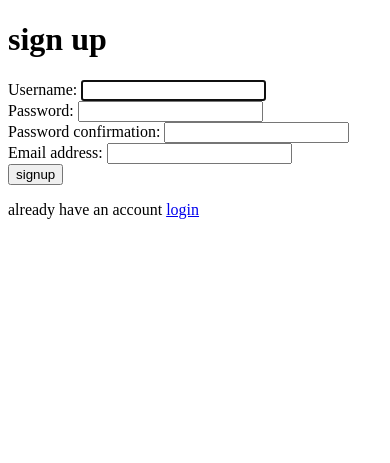
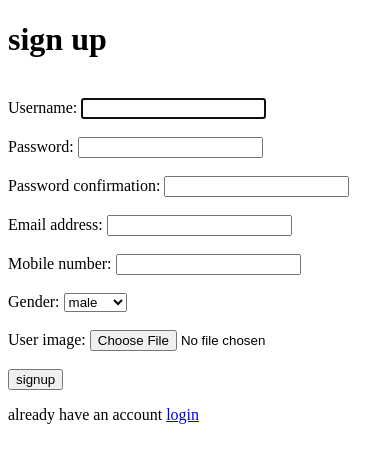
Before and after one commit to Shivahir2003/custom_user_authentication, a Django app: page /accounts/signup in a window 390 px wide. Shown: the top 463 px of the page. Run offline with Django 5.2, Linux system fonts and the light colour scheme.

Commit message:
feat:
added UserProfile model and created form for extra details

signup with mobile number,gender and user image

```diff
--- a/user_auth/accounts/forms.py
+++ b/user_auth/accounts/forms.py
@@ -2,6 +2,7 @@ from django.contrib.auth.forms import UserCreationForm
 from django.contrib.auth.models import User
 from django.contrib import messages
 from django import forms
+from accounts.models import UserProfile
 
 class UserSignUpForm(UserCreationForm):
     """ User Register form
@@ -27,6 +28,18 @@ class UserSignUpForm(UserCreationForm):
             self.add_error("password2","Password does not match")
         return password2
 
+
+class UserProfileForm(forms.Form):
+    mobile_number = forms.CharField(max_length=10,required=True)
+    gender = forms.ChoiceField(choices=UserProfile.GENDER_CHOICES,required=True)
+    user_image = forms.FileField(required=False)
+
+    def clean_mobile_number(self):
+        mobile_number= self.cleaned_data['mobile_number']
+
+        if len(mobile_number) < 10:
+            self.error("mobile number must be 10 digit")
+        return mobile_number
 
 class UserLoginForm(forms.Form):
     """ User Login form """
--- a/user_auth/accounts/models.py
+++ b/user_auth/accounts/models.py
@@ -4,8 +4,8 @@ import datetime
 
 class UserProfile(models.Model):
     GENDER_CHOICES ={
-        'M':'male',
-        'F':'female'
+        'm':'male',
+        'f':'female'
     }
     user = models.OneToOneField(User,null=True,blank=True, on_delete=models.CASCADE)
     mobile_number=models.CharField(max_length=10,null=True,blank=True,)
--- a/user_auth/accounts/templates/accounts/dashboard.html
+++ b/user_auth/accounts/templates/accounts/dashboard.html
@@ -10,8 +10,11 @@
 
     {% if request.user.is_authenticated %}
     <ul>
+        <img src='/media/{{user.userprofile.user_image}}' width="100px">
         <li>username : {{user.username}}</li>
         <li>email id : {{user.email}}</li>
+        <li>mobile_number: {{user.userprofile.mobile_number}}</li>
+        <li>gender: {{user.userprofile.gender}}</li>
     </ul>
 
     <button><a href="{% url 'accounts:logout'%}">Logout</a></button>
--- a/user_auth/accounts/templates/accounts/signup.html
+++ b/user_auth/accounts/templates/accounts/signup.html
@@ -10,16 +10,28 @@
 
 
 
-    <form method="post">
+    <form method="post" enctype="multipart/form-data">
         {% csrf_token %}
         {% for field in form %}
+        <br>
+            {{field.label_tag}}
+            {{field}}
+            <div></div>
+            {% if field.errors %}
+                {{field.errors}}
+            {% endif %}
+        {% endfor %}
+
+        {% for field in user_details %}
+        <br>
         {{field.label_tag}}
         {{field}}
         <div></div>
         {% if field.errors %}
-        {{field.errors}}
+            {{field.errors}}
         {% endif %}
     {% endfor %}
+    <br>
         <input type="submit" value="signup">
     </form>
     <p>already have an account <a href="{% url 'accounts:login'  %}">login</a> </p>
--- a/user_auth/accounts/views.py
+++ b/user_auth/accounts/views.py
@@ -1,6 +1,7 @@
-from accounts.forms import UserSignUpForm,UserLoginForm,ChangePasswordForm
+from accounts.forms import UserSignUpForm,UserLoginForm,ChangePasswordForm,UserProfileForm
 from accounts.token import token_generator
 from accounts.utils import send_email
+from accounts.models import UserProfile
 
 from django.contrib import messages
 from django.contrib.auth import authenticate,login, logout
@@ -48,10 +49,14 @@ class UserAuthentication(TemplateView):
         """
         if request.method == "POST":
             signup_form = UserSignUpForm(request.POST or None)
-            if signup_form.is_valid():
+            user_details =UserProfileForm(request.POST,request.FILES)
+            if signup_form.is_valid() and user_details.is_valid():
                 username=signup_form.cleaned_data['username']
                 password=signup_form.cleaned_data['password1']
                 email=signup_form.cleaned_data['email']
+                mobile_number=user_details.cleaned_data['mobile_number']
+                gender=user_details.cleaned_data['gender']
+                user_image=user_details.cleaned_data['user_image']
 
                 # check if user is exists then redirect to login view
                 if User.objects.filter(username=username).exists():
@@ -63,7 +68,12 @@ class UserAuthentication(TemplateView):
                 uid=urlsafe_base64_encode(force_bytes(user.pk))
                 token = token_generator.make_token(user)
                 # adding user details
-
+                UserProfile.objects.create(
+                    user=user,
+                    mobile_number=mobile_number,
+                    gender=gender,
+                    user_image=user_image
+                )
                 # sending mail for user activation link
                 subject=f'user activation link for {user.username}'
                 html_content = render_to_string('email_templates/user_activation_link.html',{'token':token,'uid':uid})
@@ -74,7 +84,8 @@ class UserAuthentication(TemplateView):
                 return redirect('accounts:login')
         elif request.method == "GET":
             signup_form = UserSignUpForm()
-        return render(request,"accounts/signup.html",{'form':signup_form})
+            user_details =UserProfileForm()
+        return render(request,"accounts/signup.html",{'form':signup_form,'user_details':user_details})
 
     def loginview(self,request):
         """
```
